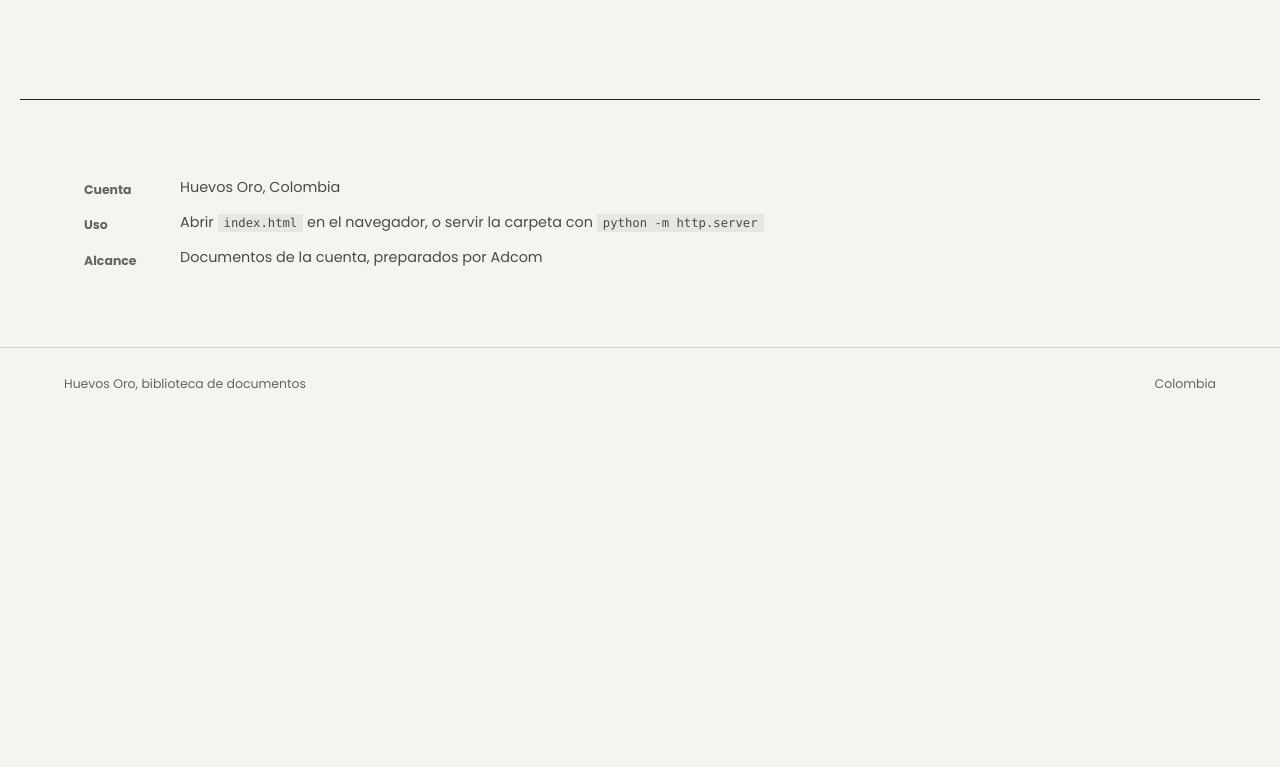
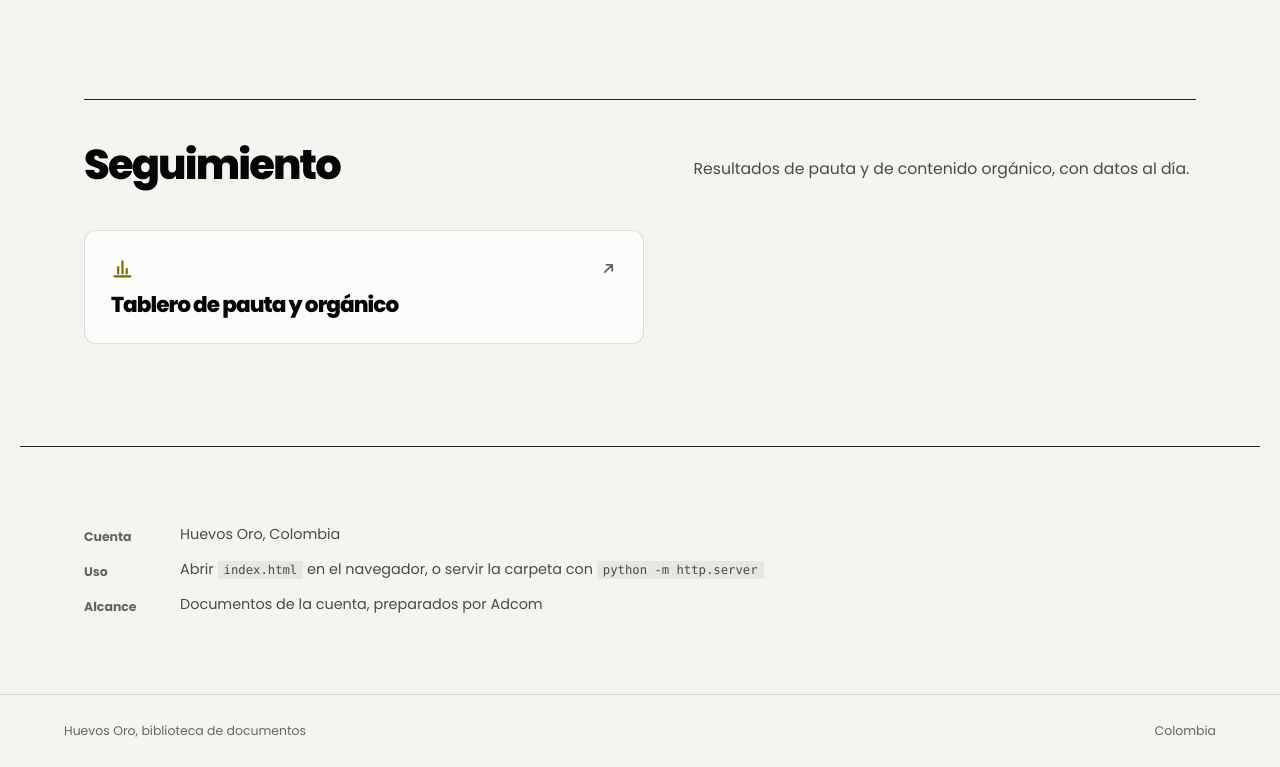
Before and after one commit to adcomgroupco/huevosoro, a plain HTML site: page index.html in a window 1280 px wide. Shown: the part 923-1690 px from the top of the page. Before the commit the page ends 1343 px from the top, so only its background shows below. Drawn offline with Linux system fonts and the light colour scheme.

Commit message:
Update index.html

```diff
--- a/index.html
+++ b/index.html
@@ -20,6 +20,7 @@
   <a class="wordmark" href="index.html"><i></i>Huevos Oro <span>documentos</span></a>
   <nav aria-label="Documentos">
     <a href="#planeacion">Planeación</a>
+    <a href="#seguimiento">Seguimiento</a>
   </nav>
   <span class="stamp">Colombia</span>
 </header>
@@ -31,6 +32,7 @@
   <p class="lede">La estrategia digital de Huevos Oro, en un solo lugar.</p>
   <nav class="categorias" aria-label="Categorías de documentos">
     <a href="#planeacion">Planeación <b>1</b></a>
+    <a href="#seguimiento">Seguimiento <b>1</b></a>
   </nav>
 </section>
 
@@ -47,6 +49,23 @@
         <svg class="ico" aria-hidden="true"><use href="#i-abrir"></use></svg>
       </span>
       <h3>Estrategia digital 2027</h3>
+    </a>
+  </div>
+</section>
+
+<section class="grupo wrap" id="seguimiento">
+  <div class="grupo-head">
+    <h2>Seguimiento</h2>
+    <p>Resultados de pauta y de contenido orgánico, con datos al día.</p>
+  </div>
+
+  <div class="shelf">
+    <a class="card card-breve" href="tablero-huevos-oro.html">
+      <span class="card-top">
+        <svg class="ico ico-lg" aria-hidden="true"><use href="#i-grafico"></use></svg>
+        <svg class="ico" aria-hidden="true"><use href="#i-abrir"></use></svg>
+      </span>
+      <h3>Tablero de pauta y orgánico</h3>
     </a>
   </div>
 </section>
```
